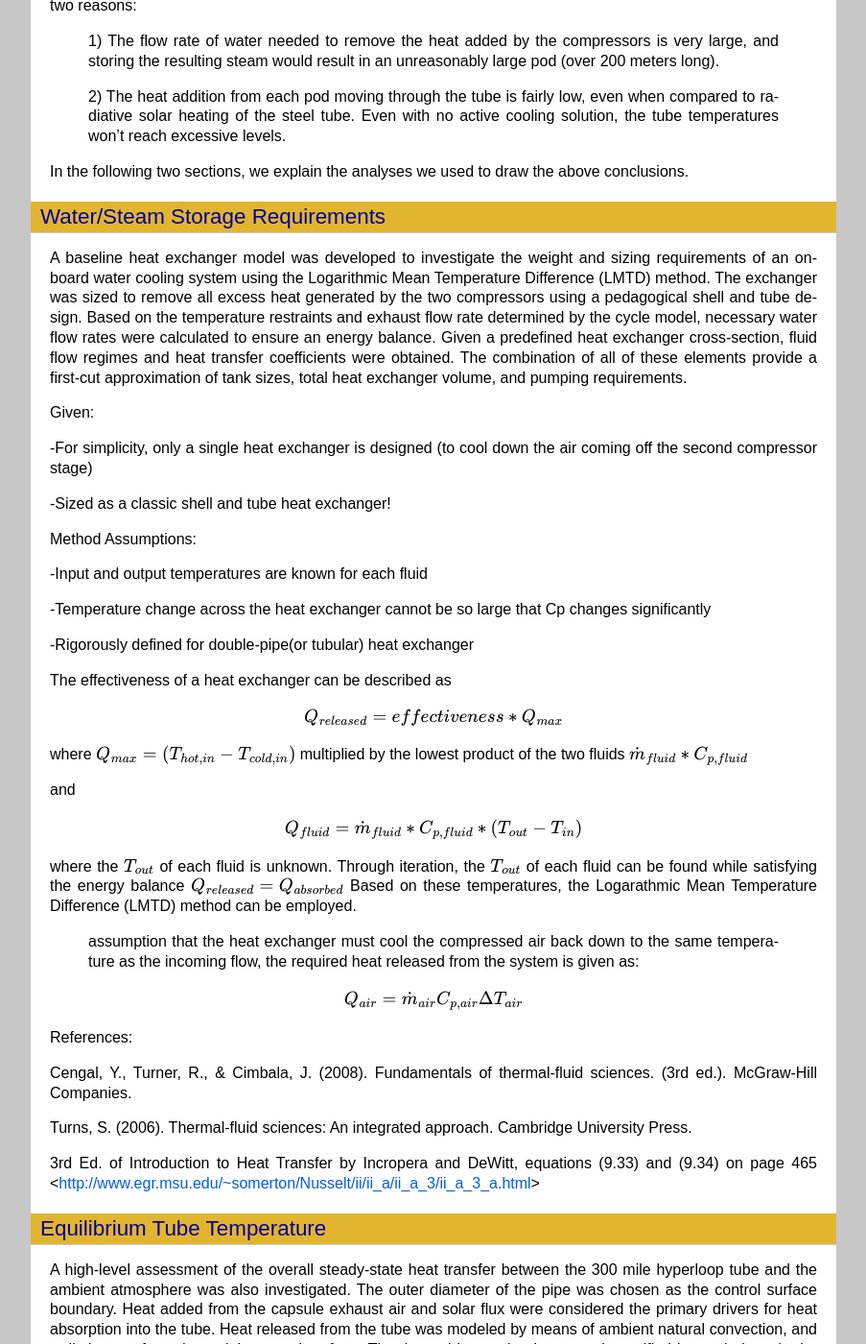
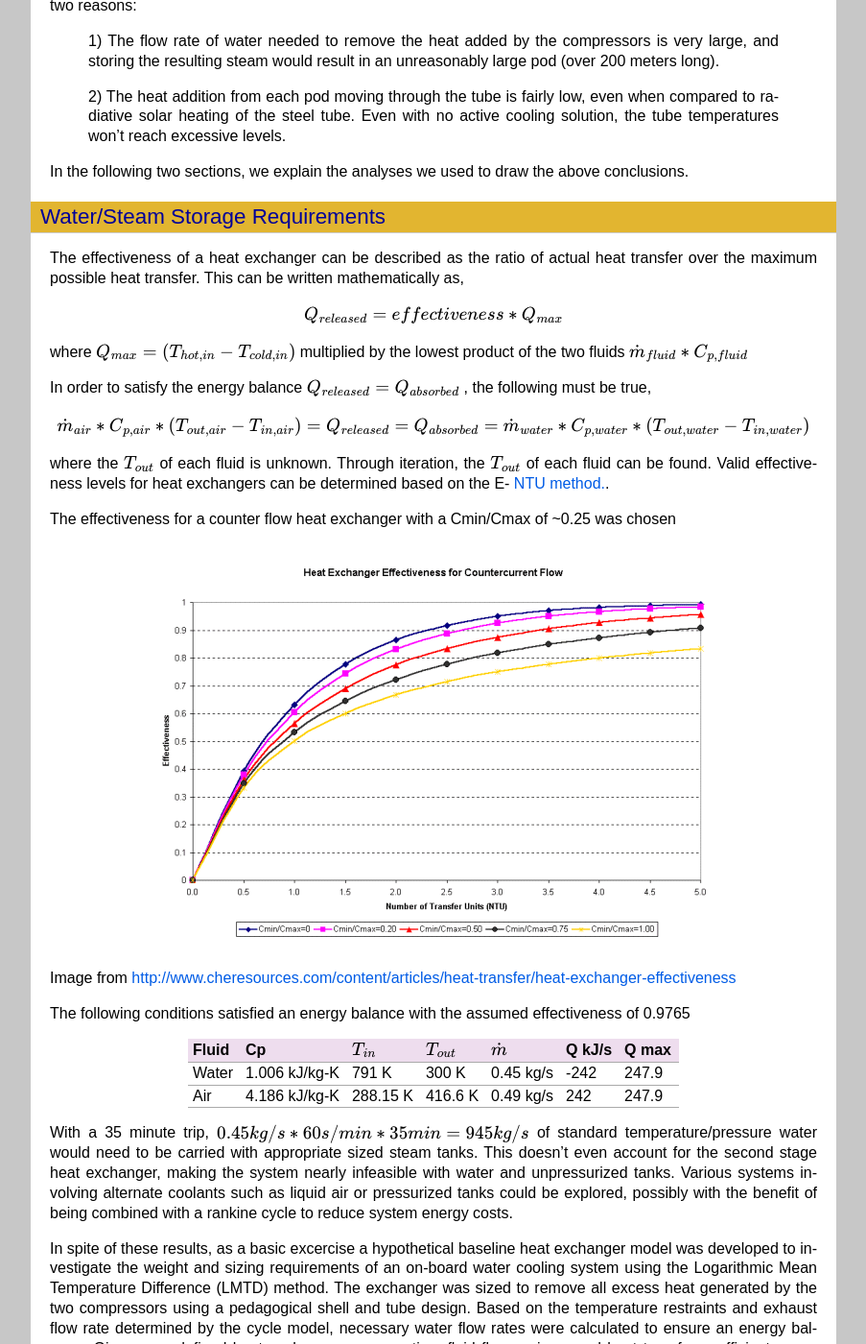
Before and after one commit to JustinSGray/Hyperloop, a Sphinx documentation site: the page built from docs/usage.rst, in a window 1280 px wide and 1400 px high, scrolled down 3461 px. Shown: the whole window at 96% size, without its empty margins (198-1101 px from the left). Built offline with Sphinx 7.4.7, drawn with Linux system fonts in a browser that asks for light colours; some of the changed text lies outside the part shown.

Commit message:
Significant addtions to docs on Steam/Water Tanks

```diff
--- a/docs/usage.rst
+++ b/docs/usage.rst
@@ -117,7 +117,7 @@ Variable                  Description
 ------------------------  ----------------------------------------------------  --------  ---------------  ---------------  ---------------
 :math:`PR_{C1}`           Pressure ratio of the first compressor                            12.47          7                 20
 ------------------------  ----------------------------------------------------  --------  ---------------  ---------------  ---------------
-:math:`\dot{Q}_{D1}`      Heat transfer to coolant in duct 1                                kW          0              0                 300
+:math:`\dot{Q}_{D1}`      Heat transfer to coolant in duct 1                       kW          0              0                 300
 ------------------------  ----------------------------------------------------  --------  ---------------  ---------------  ---------------
 :math:`PR_{C1}`           Pressure ratio of the second compressor                           5              3                 20
 ------------------------  ----------------------------------------------------  --------  ---------------  ---------------  ---------------
@@ -159,13 +159,53 @@ In the following two sections, we explain the analyses we used to draw the above
 Water/Steam Storage Requirements
 =================================
 
-A baseline heat exchanger model was developed to investigate the weight and sizing requirements of an
-on-board water cooling system using the Logarithmic Mean Temperature Difference (LMTD) method. The
-exchanger was sized to remove all excess heat generated by the two compressors using a pedagogical shell
-and tube design. Based on the temperature restraints and exhaust flow rate determined by the cycle model,
-necessary water flow rates were calculated to ensure an energy balance. Given a predefined heat exchanger
-cross-section, fluid flow regimes and heat transfer coefficients were obtained. The combination of all of
-these elements provide a first-cut approximation of tank sizes, total heat exchanger volume, and pumping requirements.
+
+The effectiveness of a heat exchanger can be described as the ratio of actual heat transfer over the maximum
+possible heat transfer. This can be written mathematically as,
+
+.. math::   {Q}_{released}  = effectiveness * {Q}_{max}
+
+where :math:`{Q}_{max} = (T_{hot,in} - T_{cold,in})` multiplied by the lowest product of the two fluids :math:`\dot{m}_{fluid} * C_{p,fluid}`
+
+In order to satisfy the energy balance :math:`{Q}_{released}  = {Q}_{absorbed}` , the following must be true,
+
+.. math::      \dot{m}_{air} * C_{p, air} * (T_{out, air} - T_{in, air}) = {Q}_{released} = {Q}_{absorbed}= \dot{m}_{water} * C_{p,water} * (T_{out, water} - T_{in, water})
+
+where the :math:`T_{out}` of each fluid is unknown. Through iteration, the :math:`T_{out}` of each fluid can be found.
+Valid effectiveness levels for heat exchangers can be determined based on the E- `NTU method.`__.
+
+.. __: http://en.wikipedia.org/wiki/NTU_method
+
+The effectiveness for a counter flow heat exchanger with a Cmin/Cmax of ~0.25 was chosen
+
+.. figure:: images/heat_effectiveness.png
+   :align: center
+   :alt: Heat Exchanger Effictiveness Graph
+Image from http://www.cheresources.com/content/articles/heat-transfer/heat-exchanger-effectiveness
+
+The following conditions satisfied an energy balance with the assumed effectiveness of 0.9765
+
+============== =============== ================= ================= ================== ========= =========
+Fluid               Cp         :math:`{T}_{in}`  :math:`{T}_{out}` :math:`\dot{m}`     Q  kJ/s   Q  max
+============== =============== ================= ================= ================== ========= =========
+Water          1.006 kJ/kg-K        791 K             300 K            0.45 kg/s        -242      247.9
+-------------- --------------- ----------------- ----------------- ------------------ --------- ---------
+Air            4.186 kJ/kg-K       288.15 K          416.6 K           0.49 kg/s         242      247.9
+============== =============== ================= ================= ================== ========= =========
+
+With a 35 minute trip, :math:`0.45 kg/s * 60 s/min * 35 min =  945 kg/s` of standard temperature/pressure water would
+need to be carried with appropriate sized steam tanks. This doesn't even account for the second stage heat exchanger,
+making the system nearly infeasible with water and unpressurized tanks. Various systems involving alternate coolants
+such as liquid air or pressurized tanks could be explored, possibly with the benefit of being combined with a rankine
+cycle to reduce system energy costs.
+
+In spite of these results, as a basic excercise a hypothetical baseline heat exchanger model was developed to investigate
+the weight and sizing requirements of an  on-board water cooling system using the Logarithmic Mean Temperature Difference
+(LMTD) method. The exchanger was sized to remove all excess heat generated by the two compressors using a pedagogical shell
+and tube design. Based on the temperature restraints and exhaust flow rate determined by the cycle model, necessary water
+flow rates were calculated to ensure an energy balance. Given a predefined heat exchanger cross-section, fluid flow regimes
+and heat transfer coefficients were obtained. The combination of all of these elements provide a first-cut approximation of
+tank sizes, total heat exchanger volume, and pumping requirements.
 
 Given:
 
@@ -181,17 +221,7 @@ Method Assumptions:
 
 -Rigorously defined for double-pipe(or tubular) heat exchanger
 
-The effectiveness of a heat exchanger can be described as
-
-.. math::   {Q}_{released}  = effectiveness * {Q}_{max}
-
-where :math:`{Q}_{max} = (T_{hot,in} - T_{cold,in})` multiplied by the lowest product of the two fluids :math:`\dot{m}_{fluid} * C_{p,fluid}`
-
-and
-
-.. math::     {Q}_{fluid}= \dot{m}_{fluid} * C_{p,fluid} * (T_{out} - T_{in})
-
-where the :math:`T_{out}` of each fluid is unknown. Through iteration, the :math:`T_{out}` of each fluid can be found while satisfying the energy balance :math:`{Q}_{released}  = {Q}_{absorbed}` Based on these temperatures, the Logarathmic Mean Temperature Difference (LMTD) method can be employed.
+Based on these temperatures, the Logarathmic Mean Temperature Difference (LMTD) method can be employed.
 
  assumption that the heat exchanger must cool the compressed air back down to the same temperature as the incoming flow, the required heat released from the system is given as:
 
```
Also changed, not shown: docs/images/heat_effectiveness.png (added), 1 other file.
